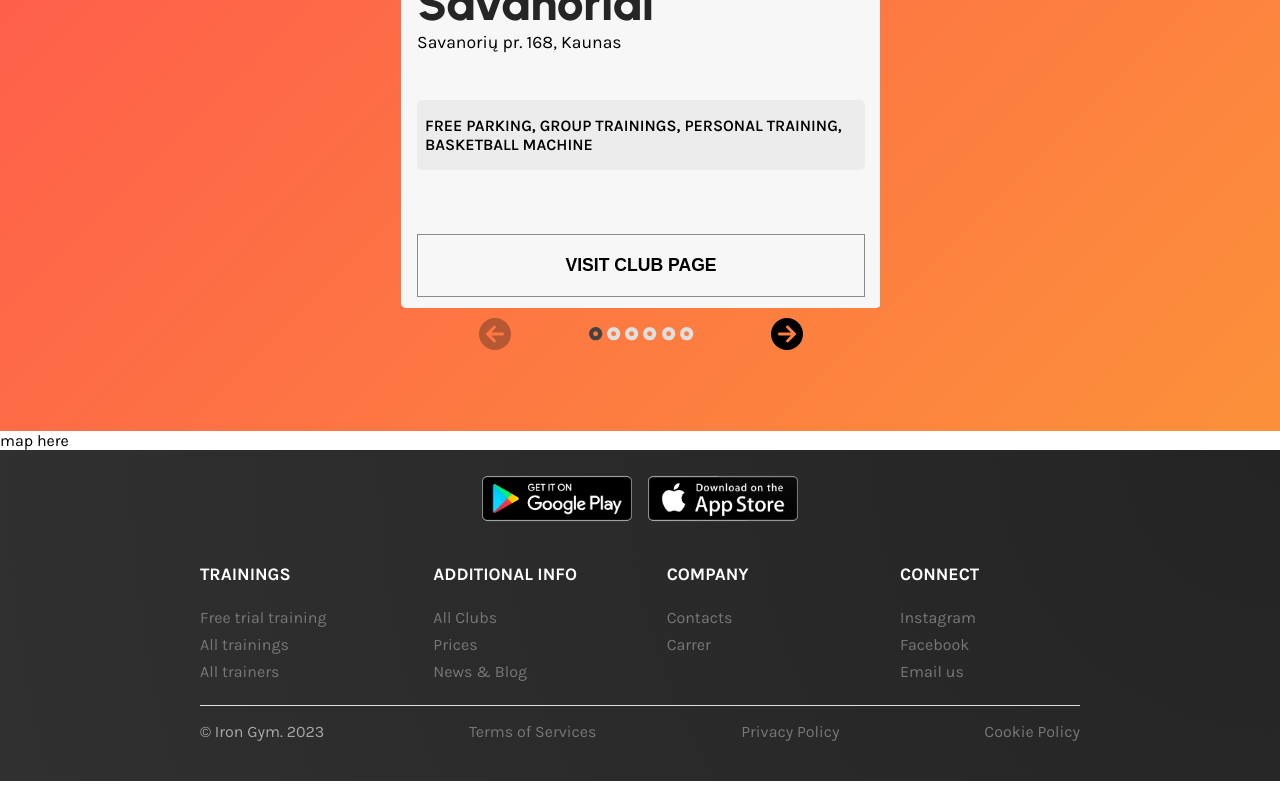
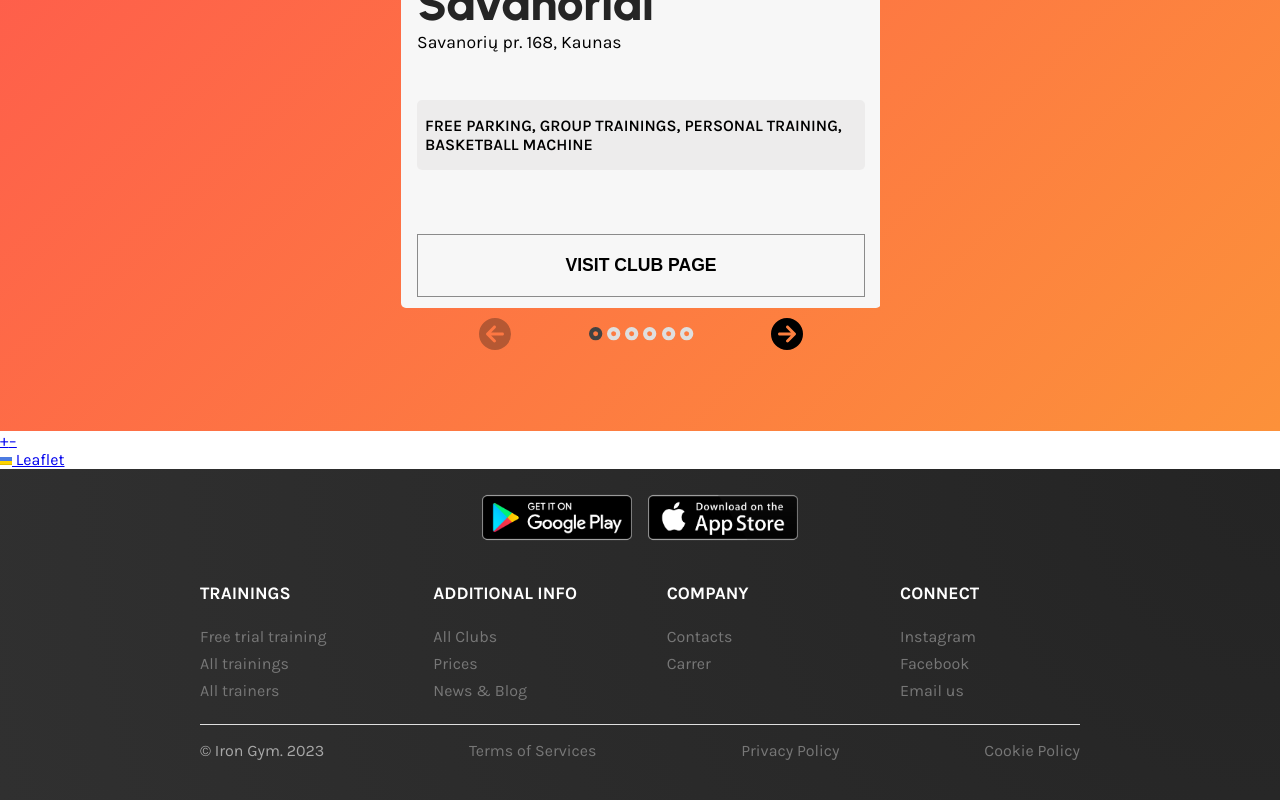
Before and after one commit to aldask/gym, a React (Create React App) app: page / in a window 1280 px wide. Shown: the part 2994-3794 px from the top of the page. Built offline with nearby package versions, Linux system fonts and the light colour scheme.

Commit message:
Need to save now

```diff
--- a/package.json
+++ b/package.json
@@ -12,8 +12,10 @@
     "@types/node": "^16.18.34",
     "@types/react": "^18.2.7",
     "@types/react-dom": "^18.2.4",
+    "leaflet": "^1.9.4",
     "react": "^18.2.0",
     "react-dom": "^18.2.0",
+    "react-leaflet": "^4.2.1",
     "react-router-dom": "^6.11.2",
     "react-scripts": "5.0.1",
     "router": "^1.3.8",
--- a/src/Components/Maps/Maps.tsx
+++ b/src/Components/Maps/Maps.tsx
@@ -1,8 +1,10 @@
-function Maps (){
-    return (
-        <section className="maps">
-            map here
-        </section>
-    )
-};
+import { MapContainer } from "react-leaflet";
+
+function Maps() {
+  return (
+    <section className="maps">
+      <MapContainer center={[48.8566, 2.3522]} zoom={13}></MapContainer>
+    </section>
+  );
+}
 export default Maps;
```
Also changed, not shown: 1 other file (tests, documents, lock files or other folders).
